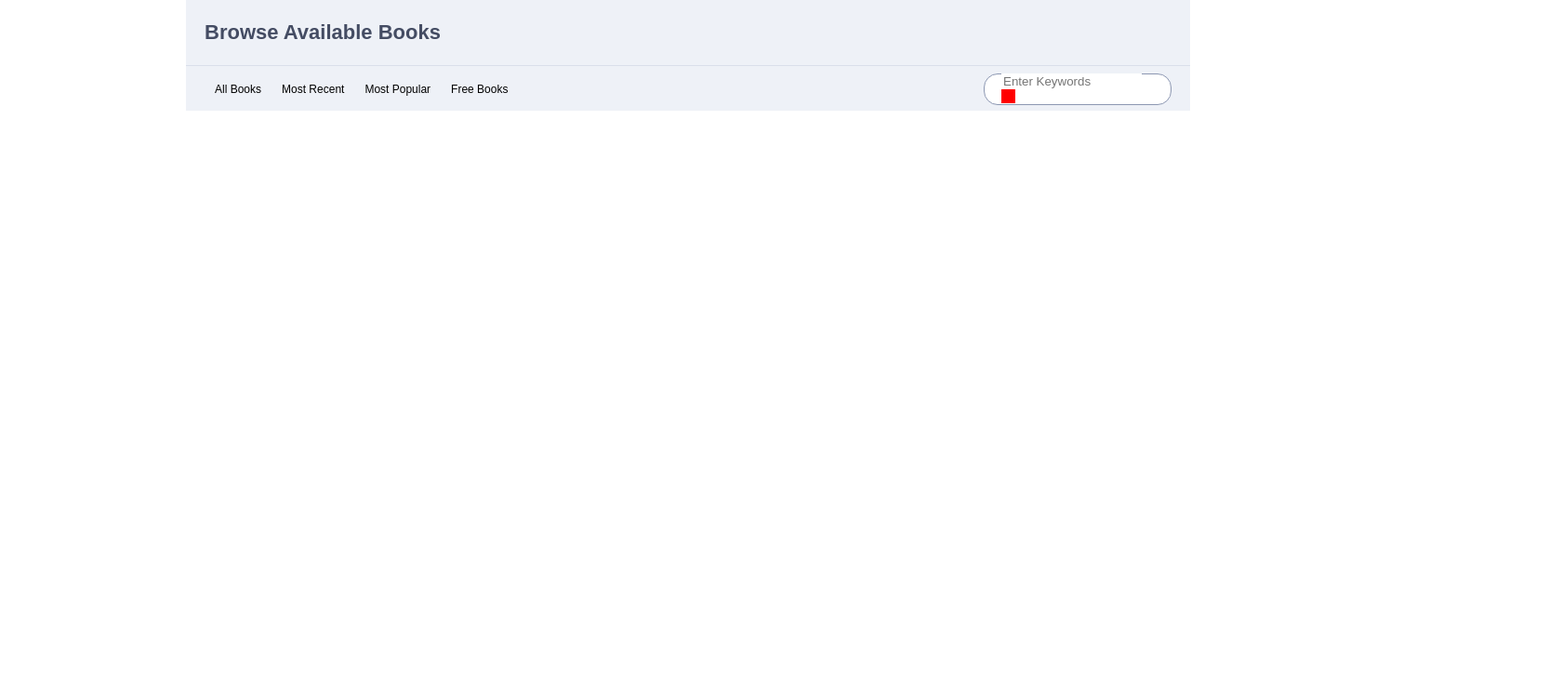
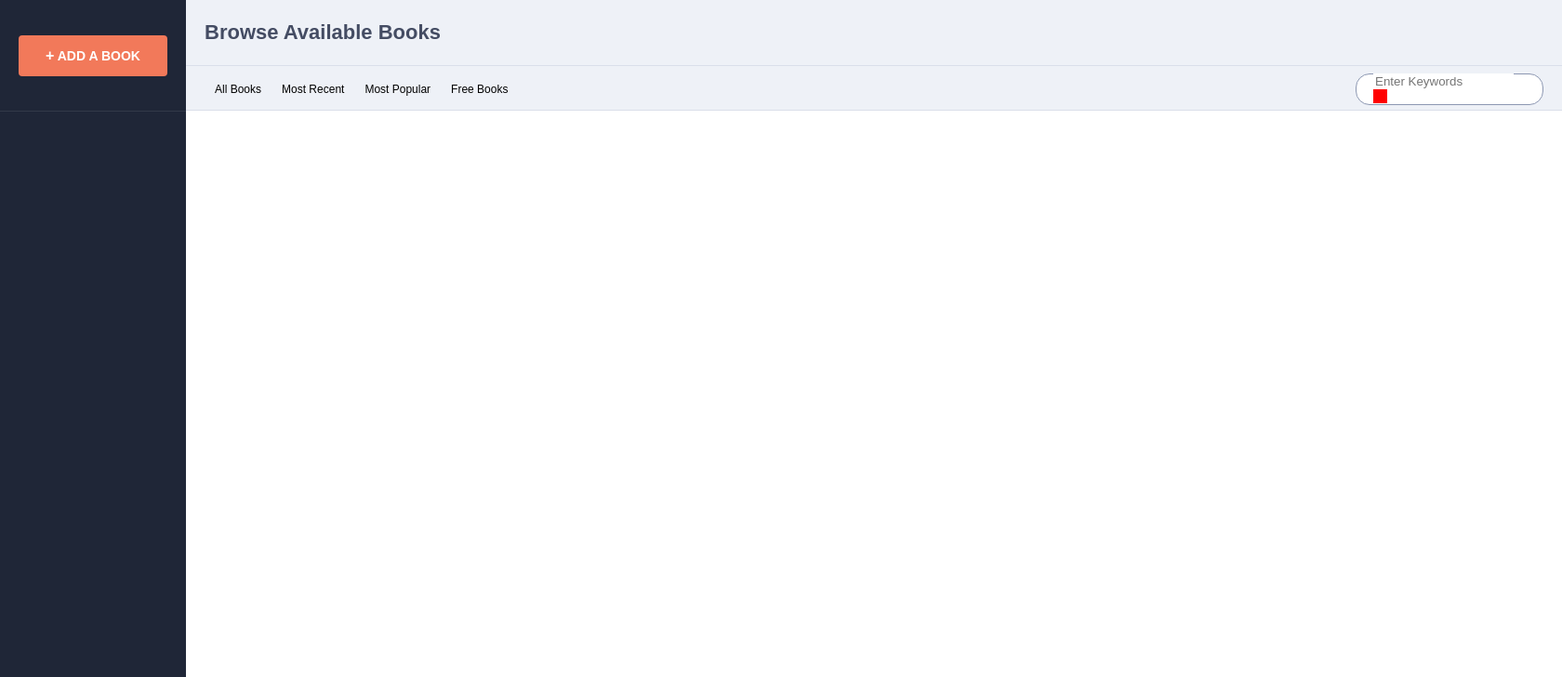
Before and after one commit to SFill2108/BTCtest, a React app: page / in a window 1280 px wide. Shown: the top 728 px of the page at 93% size, 1680 px wide, since content can reach past the window. Built offline with nearby package versions, Linux system fonts and the light colour scheme.

Commit message:
add AddBookBtn

```diff
--- a/src/components/App.js
+++ b/src/components/App.js
@@ -2,6 +2,7 @@ import React, { Component } from 'react';
 import './App.scss';
 import { BrowserRouter, Router } from "react-router-dom"
 import Header from './Header/Header.jsx';
+import Sidebar from './Sidebar/Sidebar.jsx';
 class App extends Component {
     render() {
         return ( <
@@ -11,7 +12,10 @@ class App extends Component {
             <
             Header / >
             <
-            /div> < /
+            Sidebar / >
+            <
+            /div>  <
+            /
             BrowserRouter >
         );
     }
--- a/src/components/App.scss
+++ b/src/components/App.scss
@@ -6,8 +6,8 @@ body {
     display: grid;
     max-width: 1680px;
     margin: 0 auto;
-    grid-template-areas: "sidebar header" "sideBar content";
-    grid-template-columns: 200px 12fr;
+    grid-template-areas: "sidebar header" "sidebar content";
+    grid-template-columns: 200px 1480px;
     grid-template-rows: 119px 12fr;
     font-family: "Arial";
 }
--- a/src/components/Header/Header.scss
+++ b/src/components/Header/Header.scss
@@ -1,4 +1,5 @@
 .headerWrapper {
     grid-area: header;
     background-color: rgb(238, 241, 247);
+    border-bottom: 1px solid rgb(218, 223, 234);
 }
--- /dev/null
+++ b/src/components/Sidebar/AddBook/AddBook.jsx
@@ -0,0 +1,14 @@
+import React,{Component} from 'react';
+import './AddBook.scss';
+
+const AddBook = () =>{
+    return(
+        <div className='addBookWrapper'>
+                <button class="addBookButton">
+                    <span>+</span> add a book
+                </button>
+        </div>
+    );
+}
+
+export default AddBook;
--- /dev/null
+++ b/src/components/Sidebar/AddBook/AddBook.scss
@@ -0,0 +1,29 @@
+.addBookWrapper {
+    width: 200px;
+    height: 119px;
+    border-bottom: 1px solid rgba(218, 223, 234, 0.102);
+    display: flex;
+    align-items: center;
+    justify-content: center;
+    .addBookButton {
+        width: 160px;
+        height: 44px;
+        border-radius: 4px;
+        background-color: rgb(242, 121, 90);
+        font-size: 14px;
+        font-family: "Arial";
+        color: rgb(255, 255, 255);
+        font-weight: bold;
+        text-transform: uppercase;
+        border: 0px solid transparent;
+        &:focus {
+            outline: none;
+        }
+        &:active {
+            background-color: rgb(238, 107, 75);
+        }
+        span {
+            font-size: 16px;
+        }
+    }
+}
--- /dev/null
+++ b/src/components/Sidebar/Sidebar.jsx
@@ -0,0 +1,13 @@
+import React,{Component} from 'react';
+import './Sidebar.scss';
+import AddBook from './AddBook/AddBook.jsx'
+
+const Sidebar = () =>{
+    return(
+        <div className='sidebarWrapper'>
+            <AddBook />
+        </div>
+    );
+}
+
+export default Sidebar;
--- /dev/null
+++ b/src/components/Sidebar/Sidebar.scss
@@ -0,0 +1,6 @@
+.sidebarWrapper {
+    grid-area: sidebar;
+    background-color: rgb(31, 38, 55);
+    height: 910px;
+    width: 200px;
+}
```
